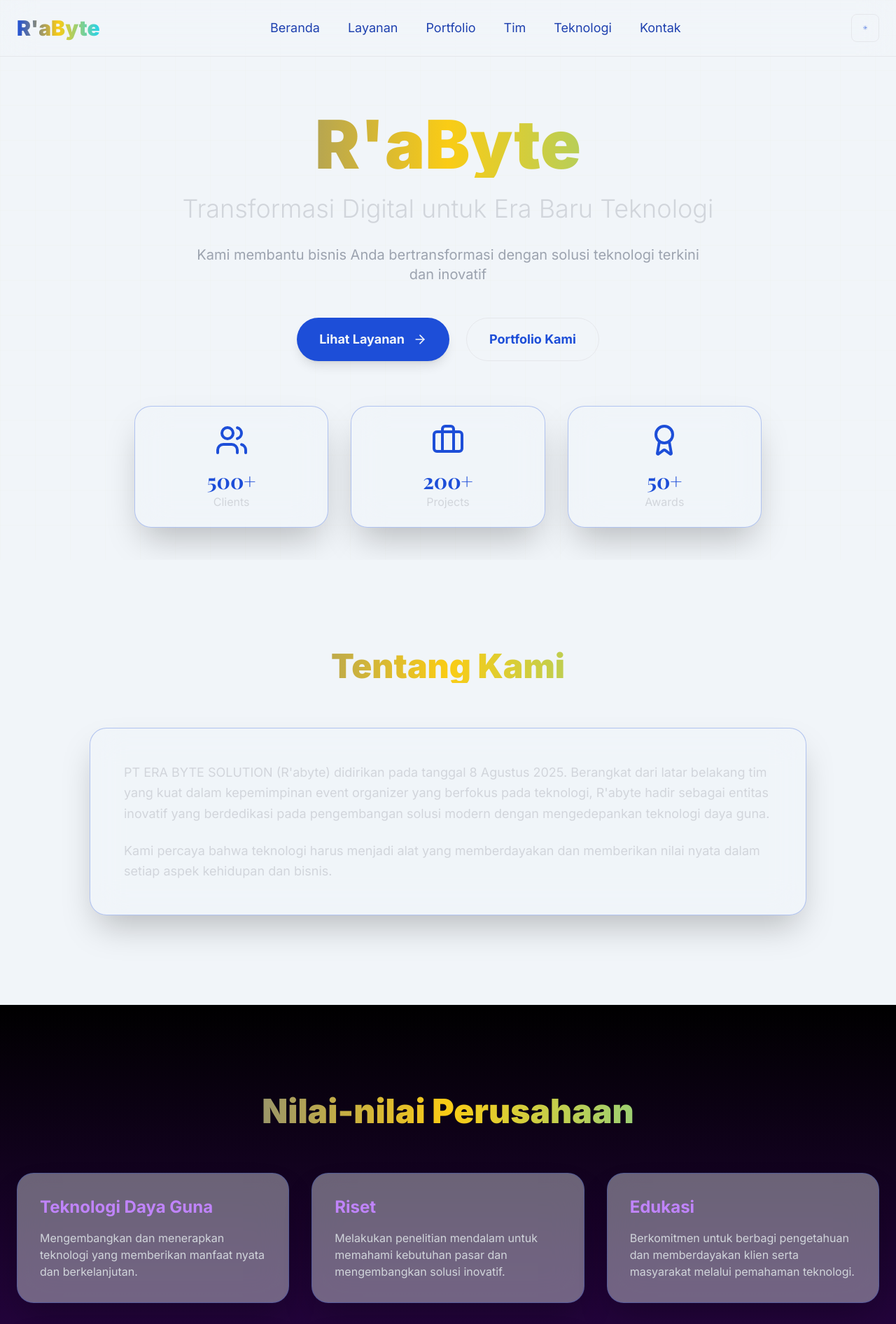
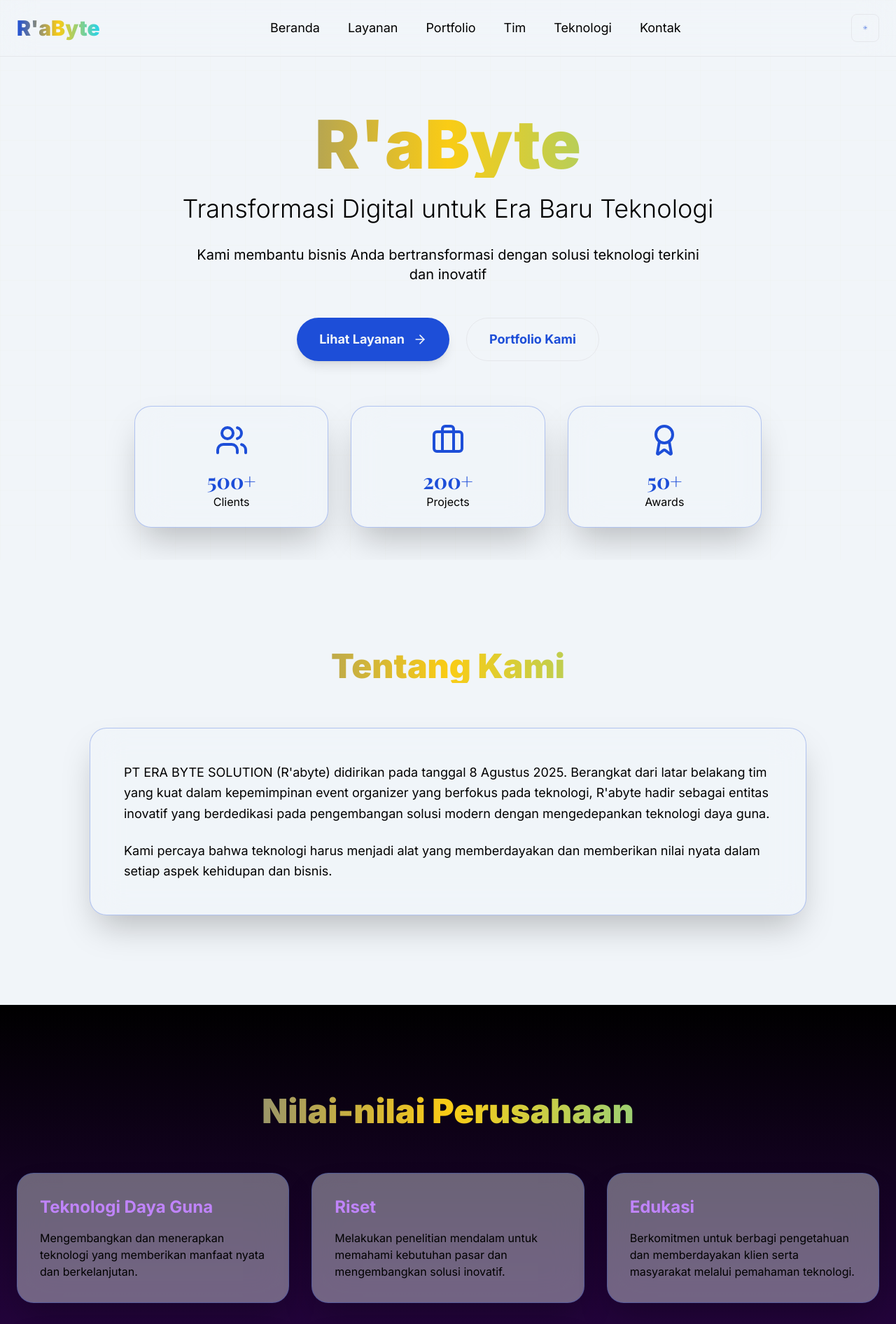
Before and after one commit to BangYahya01/EraByte, a Next.js app: page / in a window 1280 px wide. Shown: the top 1892 px of the page at 70% size. Built offline with nearby package versions, Linux system fonts and the light colour scheme.

Commit message:
Make light mode text darker (black) and align gray utilities to foreground for better contrast

```diff
--- a/src/app/globals.css
+++ b/src/app/globals.css
@@ -14,8 +14,14 @@
   --color-background: #ffffff;
   --color-background-rgb: 255, 255, 255;
 
-  --color-foreground: #1e40af;
-  --color-foreground-rgb: 30, 64, 175;
+  --color-foreground: #000000;
+  --color-foreground-rgb: 0, 0, 0;
+}
+
+/* Ensure existing gray text utilities in light mode use the defined foreground for better contrast */
+html:not(.dark) .text-gray-300,
+html:not(.dark) .text-gray-400 {
+  color: var(--color-foreground) !important;
 }
 
 .dark {
--- a/src/app/layanan/page.tsx
+++ b/src/app/layanan/page.tsx
@@ -59,7 +59,7 @@ export default function Layanan() {
             <h1 className="text-4xl sm:text-5xl md:text-6xl font-bold gradient-text mb-4 md:mb-6">
               Layanan Kami
             </h1>
-            <p className="text-base sm:text-lg md:text-xl text-gray-300 max-w-2xl mx-auto px-2">
+            <p className="text-base sm:text-lg md:text-xl text-foreground dark:text-gray-300 max-w-2xl mx-auto px-2">
               Solusi teknologi lengkap untuk membawa bisnis Anda ke era digital
             </p>
           </motion.div>
@@ -80,7 +80,7 @@ export default function Layanan() {
                     <GoldText className="text-2xl font-bold mb-4">
                       {service.title}
                     </GoldText>
-                    <p className="text-gray-300 mb-6">{service.description}</p>
+                    <p className="text-foreground dark:text-gray-300 mb-6">{service.description}</p>
                     <div className="flex flex-wrap gap-2 justify-center">
                       {service.features.map((feature) => (
                         <Badge key={feature} variant="secondary">
--- a/src/app/teknologi/page.tsx
+++ b/src/app/teknologi/page.tsx
@@ -47,7 +47,7 @@ export default function Teknologi() {
             <h1 className="text-4xl sm:text-5xl md:text-6xl font-bold gradient-text mb-4 md:mb-6">
               Teknologi Kami
             </h1>
-            <p className="text-base sm:text-lg md:text-xl text-gray-300 max-w-2xl mx-auto px-2">
+            <p className="text-base sm:text-lg md:text-xl text-foreground dark:text-gray-300 max-w-2xl mx-auto px-2">
               Stack teknologi modern yang kami gunakan untuk membangun solusi terbaik
             </p>
           </motion.div>
--- a/src/app/tim/page.tsx
+++ b/src/app/tim/page.tsx
@@ -66,7 +66,7 @@ export default function Tim() {
             <h1 className="text-4xl sm:text-5xl md:text-6xl font-bold gradient-text mb-4 md:mb-6">
               Tim Kami
             </h1>
-            <p className="text-base sm:text-lg md:text-xl text-gray-300 max-w-2xl mx-auto px-2">
+            <p className="text-base sm:text-lg md:text-xl text-foreground dark:text-gray-300 max-w-2xl mx-auto px-2">
               Bertemu dengan tim profesional yang siap membantu mewujudkan visi digital Anda
             </p>
           </motion.div>
@@ -89,7 +89,7 @@ export default function Tim() {
                     {member.name}
                   </GoldText>
                   <p className="text-primary font-medium mb-4">{member.role}</p>
-                  <p className="text-gray-300 text-sm mb-6">{member.bio}</p>
+                  <p className="text-foreground dark:text-gray-300 text-sm mb-6">{member.bio}</p>
                   <div className="flex justify-center space-x-4">
                     <a href={member.social.linkedin} className="text-gray-400 hover:text-primary transition-colors">
                       💼
--- a/src/components/About.tsx
+++ b/src/components/About.tsx
@@ -16,7 +16,7 @@ export function About() {
         <motion.div
           initial={{ opacity: 0 }}
           whileInView={{ opacity: 1 }}
-          className="glass p-12 max-w-5xl mx-auto text-lg leading-relaxed text-gray-300"
+          className="glass p-12 max-w-5xl mx-auto text-lg leading-relaxed text-foreground dark:text-gray-300"
         >
           <p className="mb-6">
             PT ERA BYTE SOLUTION (R&apos;abyte) didirikan pada tanggal 8 Agustus 2025. Berangkat dari latar belakang tim yang kuat dalam kepemimpinan event organizer yang berfokus pada teknologi, R&apos;abyte hadir sebagai entitas inovatif yang berdedikasi pada pengembangan solusi modern dengan mengedepankan teknologi daya guna.
--- a/src/components/Hero.tsx
+++ b/src/components/Hero.tsx
@@ -48,10 +48,10 @@ export function Hero() {
           <h1 className="text-5xl sm:text-6xl md:text-7xl lg:text-8xl font-black gradient-text mb-4 md:mb-6">
             R&apos;aByte
           </h1>
-          <p className="text-xl sm:text-2xl md:text-3xl lg:text-4xl font-light mb-6 md:mb-8 text-gray-300 max-w-4xl mx-auto">
+          <p className="text-xl sm:text-2xl md:text-3xl lg:text-4xl font-light mb-6 md:mb-8 text-foreground dark:text-gray-300 max-w-4xl mx-auto">
             Transformasi Digital untuk Era Baru Teknologi
           </p>
-          <p className="text-base sm:text-lg md:text-xl mb-8 md:mb-12 text-gray-400 max-w-3xl mx-auto px-2">
+          <p className="text-base sm:text-lg md:text-xl mb-8 md:mb-12 text-foreground dark:text-gray-400 max-w-3xl mx-auto px-2">
             Kami membantu bisnis Anda bertransformasi dengan solusi teknologi terkini dan inovatif
           </p>
         </motion.div>
@@ -94,7 +94,7 @@ export function Hero() {
               <GlassCard className="p-6 text-center">
                 <stat.icon className="w-12 h-12 text-primary mx-auto mb-4" />
                 <GoldText className="text-3xl font-bold mb-2">{stat.value}</GoldText>
-                <p className="text-gray-300">{stat.label}</p>
+                <p className="text-foreground dark:text-gray-300">{stat.label}</p>
               </GlassCard>
             </motion.div>
           ))}
```
